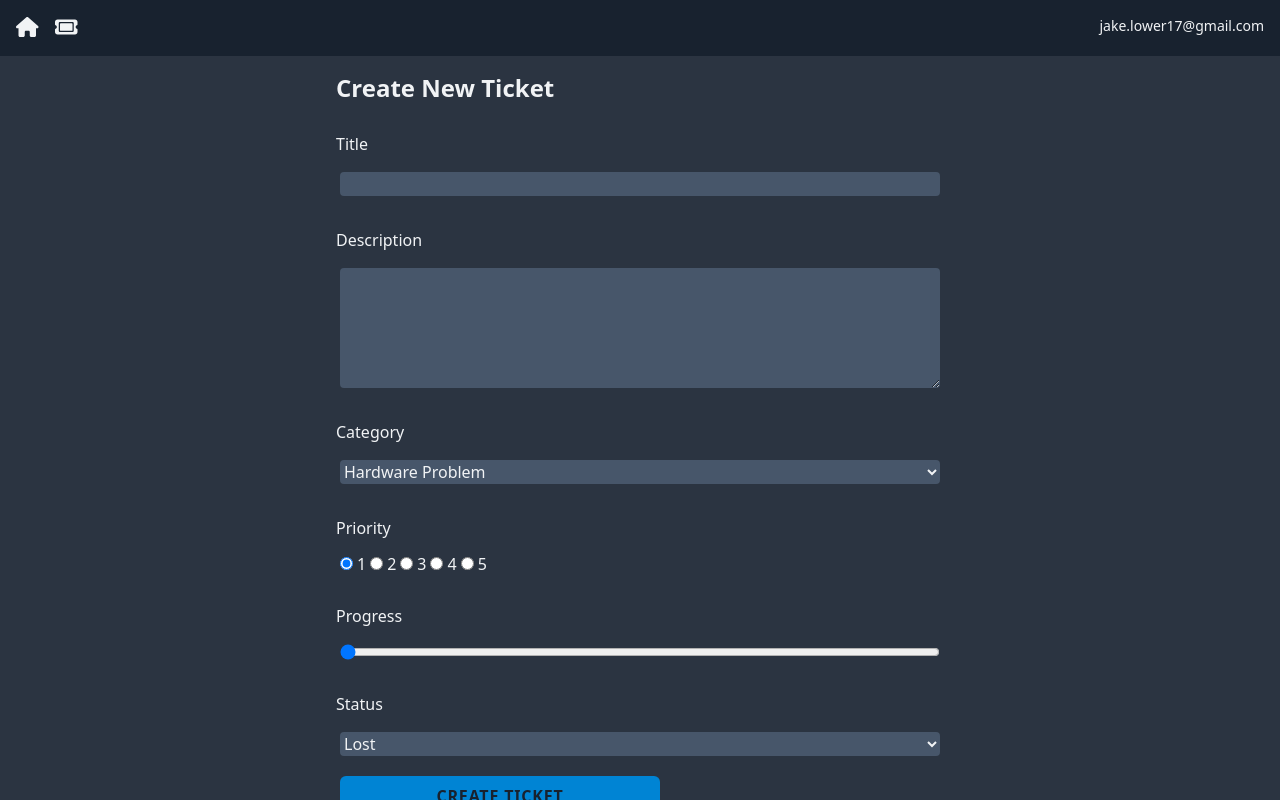
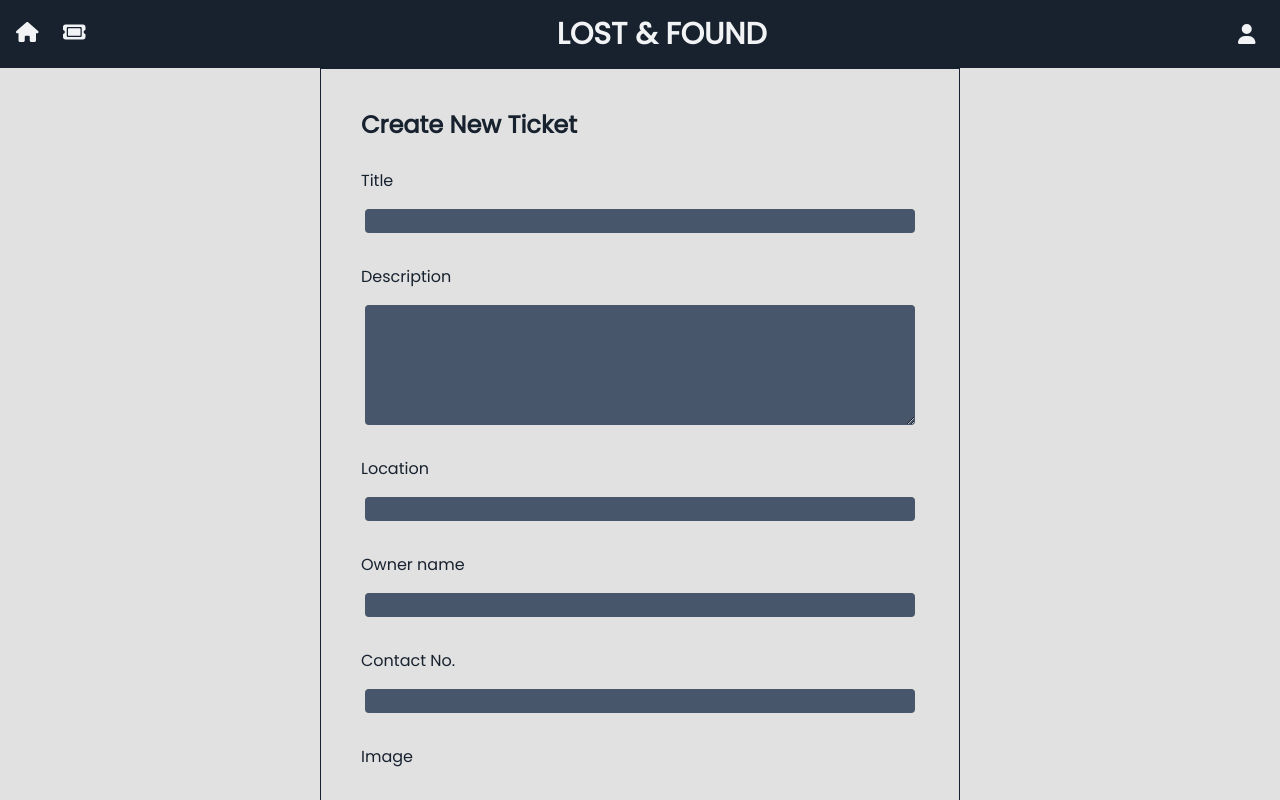
Before and after one commit to Akshat171/Lost-and-Found, a Next.js app: page /TicketPage/new in a window 1280 px wide. Built offline with nearby package versions, Linux system fonts and the light colour scheme.

Commit message:
adding options

```diff
--- a/app/(components)/DropZone.jsx
+++ b/app/(components)/DropZone.jsx
@@ -40,13 +40,15 @@ function DropZone({ className }) {
         {isDragActive ? (
           <p>Drop the files here</p>
         ) : (
-          <p>Drag & drop some files here or click to select files</p>
+          <p className="text-nav">
+            Drag & drop files here or click to select files
+          </p>
         )}
       </div>
       <h3 className="title text-lg font-semibold text-neutral-600 mt-10 border-b-2 pb-3">
         Accepted files
       </h3>
-      <ul className="mt-6 grid grid-cols-1 sm:grid-cols-2 md:grid-cols-3 lg:grid-cols-4 xl:grid-cols-6 gap-10">
+      <ul className="mt-6  grid grid-cols-1 sm:grid-cols-2 md:grid-cols-3 lg:grid-cols-4 xl:grid-cols-6 gap-10">
         {files.map((file) => (
           <li key={file.name} className="relative h-32 rounded-md shadow-lg">
             <Image
--- a/app/(components)/Nav.jsx
+++ b/app/(components)/Nav.jsx
@@ -1,11 +1,16 @@
-import { faHome, faTicket } from "@fortawesome/free-solid-svg-icons";
+import {
+  faHome,
+  faTicket,
+  faUser,
+  fawp,
+} from "@fortawesome/free-solid-svg-icons";
 import { FontAwesomeIcon } from "@fortawesome/react-fontawesome";
 import Link from "next/link";
 
 const Nav = () => {
   return (
     <nav className="flex justify-between bg-nav p-4">
-      <div className="flex items-center space-x-4">
+      <div className="flex items-center space-x-6">
         <Link href="/">
           <FontAwesomeIcon icon={faHome} className="icon" />
         </Link>
@@ -14,7 +19,10 @@ const Nav = () => {
         </Link>
       </div>
       <div>
-        <p className=" text-default-text">jake.lower17@gmail.com</p>
+        <h2 className="text-default-text ">LOST & FOUND</h2>
+      </div>
+      <div className="items-center mt-2 mr-2">
+        <FontAwesomeIcon icon={faUser} className="icon" />
       </div>
     </nav>
   );
--- a/app/(components)/TicketForm.jsx
+++ b/app/(components)/TicketForm.jsx
@@ -1,197 +1,7 @@
-// "use client";
-// import { useRouter } from "next/navigation";
-// import React, { useState } from "react";
-// import DropZone from "./DropZone";
-
-// const TicketForm = ({ ticket }) => {
-//   const EDITMODE = ticket._id === "new" ? false : true;
-//   const router = useRouter();
-
-//   const statingTicketData = {
-//     title: "",
-//     description: "",
-//     location: "",
-//     priority: 1,
-//     progress: "0",
-//     status: "Lost",
-//     category: "Hardware Problem",
-//   };
-
-//   if (EDITMODE) {
-//     statingTicketData["title"] = ticket.title;
-//     statingTicketData["description"] = ticket.description;
-//     statingTicketData["location"] = ticket.location;
-//     statingTicketData["priority"] = ticket.priority;
-//     statingTicketData["progress"] = ticket.progress;
-//     statingTicketData["status"] = ticket.status;
-//     statingTicketData["category"] = ticket.category;
-//   }
-
-//   const handleChange = (e) => {
-//     const value = e.target.value;
-//     const name = e.target.name;
-
-//     setFormData((preState) => ({
-//       ...preState,
-//       [name]: value,
-//     }));
-//   };
-
-//   const handleSubmit = async (e) => {
-//     e.preventDefault();
-//     if (EDITMODE) {
-//       const res = await fetch(`/api/Tickets/${ticket._id}`, {
-//         method: "PUT",
-//         body: JSON.stringify({ formData }),
-//         "content-type": "application/json",
-//       });
-//       if (!res.ok) {
-//         throw new Error("Failed to update the Ticket");
-//       }
-//     } else {
-//       const res = await fetch("/api/Tickets", {
-//         method: "POST",
-//         body: JSON.stringify({ formData }),
-//         "content-type": "application/json",
-//       });
-//       if (!res.ok) {
-//         throw new Error("Failed to create the Ticket");
-//       }
-//     }
-//     router.refresh();
-//     router.push("/");
-//   };
-
-//   const [formData, setFormData] = useState(statingTicketData);
-//   return (
-//     <div className="flex justify-center bg-page">
-//       <form
-//         className="flex flex-col gap-y-3 w-full md:w-1/2 "
-//         method="post"
-//         onSubmit={handleSubmit}
-//       >
-//         <h3>{EDITMODE ? "Update your Ticket" : "Create Your Ticket"}</h3>
-//         <label>Title</label>
-//         <input
-//           id="title"
-//           name="title"
-//           type="text"
-//           onChange={handleChange}
-//           required={true}
-//           value={formData.title}
-//         />
-//         <label>Description</label>
-//         <textarea
-//           id="description"
-//           name="description"
-//           type="text"
-//           onChange={handleChange}
-//           required={true}
-//           value={formData.description}
-//           rows={5}
-//         />
-//         <label>Location</label>
-//         <textarea
-//           id="location"
-//           name="location"
-//           type="text"
-//           onChange={handleChange}
-//           required={true}
-//           value={formData.location}
-//         />
-//         <label>Upload file</label>
-//         <DropZone className="p-16 mt-10 border border-neutral-200" />
-
-//         <label>Category</label>
-//         <select
-//           name="category"
-//           value={formData.category}
-//           onChange={handleChange}
-//         >
-//           <option value="Hardware">Hardware</option>
-//           <option value="Sport">Sport</option>
-//           <option value="Jewelry">Jewelry </option>
-//         </select>
-
-//         <label>Priority</label>
-//         <div>
-//           <input
-//             id="priority-1"
-//             name="priority"
-//             type="radio"
-//             onChange={handleChange}
-//             value={1}
-//             checked={formData.priority == 1}
-//           />
-//           <label>1</label>
-//           <input
-//             id="priority-2"
-//             name="priority"
-//             type="radio"
-//             onChange={handleChange}
-//             value={2}
-//             checked={formData.priority == 2}
-//           />
-//           <label>2</label>
-//           <input
-//             id="priority-3"
-//             name="priority"
-//             type="radio"
-//             onChange={handleChange}
-//             value={3}
-//             checked={formData.priority == 3}
-//           />
-//           <label>3</label>
-//           <input
-//             id="priority-4"
-//             name="priority"
-//             type="radio"
-//             onChange={handleChange}
-//             value={4}
-//             checked={formData.priority == 4}
-//           />
-//           <label>4</label>
-//           <input
-//             id="priority-5"
-//             name="priority"
-//             type="radio"
-//             onChange={handleChange}
-//             value={5}
-//             checked={formData.priority == 5}
-//           />
-//           <label>5</label>
-//         </div>
-//         <label>Progress</label>
-//         <input
-//           type="range"
-//           id="progress"
-//           name="progress"
-//           value={formData.progress}
-//           min="0"
-//           max="100"
-//           onChange={handleChange}
-//         />
-//         <label>Status</label>
-//         <select name="status" value={formData.status} onChange={handleChange}>
-//           <option value="lost">Lost</option>
-//           <option value="found">Found</option>
-//         </select>
-
-//         <input
-//           type="submit"
-//           className="btn"
-//           value={EDITMODE ? "Update Ticket" : "Create  Ticket"}
-//         />
-//       </form>
-//     </div>
-//   );
-// };
-
-// export default TicketForm;
-
 "use client";
 import { useRouter } from "next/navigation";
 import React, { useState } from "react";
+import DropZone from "./DropZone";
 
 const EditTicketForm = ({ ticket }) => {
   const EDITMODE = ticket._id === "new" ? false : true;
@@ -199,17 +9,21 @@ const EditTicketForm = ({ ticket }) => {
   const startingTicketData = {
     title: "",
     description: "",
+    location: "",
+    name: "",
+    contact: "",
     priority: 1,
-    progress: 0,
     status: "Lost",
-    category: "Hardware Problem",
+    category: "Gadget",
   };
 
   if (EDITMODE) {
     startingTicketData["title"] = ticket.title;
     startingTicketData["description"] = ticket.description;
+    startingTicketData["location"] = ticket.location;
+    startingTicketData["name"] = ticket.name;
+    startingTicketData["contact"] = ticket.contact;
     startingTicketData["priority"] = ticket.priority;
-    startingTicketData["progress"] = ticket.progress;
     startingTicketData["status"] = ticket.status;
     startingTicketData["category"] = ticket.category;
   }
@@ -256,22 +70,19 @@ const EditTicketForm = ({ ticket }) => {
     router.push("/");
   };
 
-  const categories = [
-    "Hardware Problem",
-    "Software Problem",
-    "Application Deveopment",
-    "Project",
-  ];
+  const categories = ["gadget", "jewellery", "sport", "stationary"];
 
   return (
     <div className=" flex justify-center">
       <form
         onSubmit={handleSubmit}
         method="post"
-        className="flex flex-col gap-3 w-1/2"
+        className="flex flex-col gap-3 w-full md:w-1/2  border border-nav p-10 rounded-none"
       >
-        <h3>{EDITMODE ? "Update Your Ticket" : "Create New Ticket"}</h3>
-        <label>Title</label>
+        <h3 className="text-nav">
+          {EDITMODE ? "Update Your Ticket" : "Create New Ticket"}
+        </h3>
+        <label className="text-nav">Title</label>
         <input
           id="title"
           name="title"
@@ -280,7 +91,7 @@ const EditTicketForm = ({ ticket }) => {
           required={true}
           value={formData.title}
         />
-        <label>Description</label>
+        <label className="text-nav">Description</label>
         <textarea
           id="description"
           name="description"
@@ -289,7 +100,38 @@ const EditTicketForm = ({ ticket }) => {
           value={formData.description}
           rows="5"
         />
-        <label>Category</label>
+        <label className="text-nav">Location</label>
+        <input
+          id="location"
+          name="location"
+          type="text"
+          onChange={handleChange}
+          required={true}
+          value={formData.location}
+        />
+        <label className="text-nav">Owner name</label>
+        <input
+          id="name"
+          name="name"
+          type="text"
+          onChange={handleChange}
+          required={true}
+          value={formData.name}
+        />
+        <label className="text-nav">Contact No.</label>
+        <input
+          id="contact"
+          name="contact"
+          type="number"
+          onChange={handleChange}
+          required={true}
+          value={formData.contact}
+        />
+
+        <label className="text-nav">Image</label>
+        <DropZone className=" p-10 mt-6 text-nav border border-neutral-400" />
+
+        <label className="text-nav">Category</label>
         <select
           name="category"
           value={formData.category}
@@ -302,72 +144,14 @@ const EditTicketForm = ({ ticket }) => {
           ))}
         </select>
 
-        <label>Priority</label>
-        <div>
-          <input
-            id="priority-1"
-            name="priority"
-            type="radio"
-            onChange={handleChange}
-            value={1}
-            checked={formData.priority == 1}
-          />
-          <label>1</label>
-          <input
-            id="priority-2"
-            name="priority"
-            type="radio"
-            onChange={handleChange}
-            value={2}
-            checked={formData.priority == 2}
-          />
-          <label>2</label>
-          <input
-            id="priority-3"
-            name="priority"
-            type="radio"
-            onChange={handleChange}
-            value={3}
-            checked={formData.priority == 3}
-          />
-          <label>3</label>
-          <input
-            id="priority-4"
-            name="priority"
-            type="radio"
-            onChange={handleChange}
-            value={4}
-            checked={formData.priority == 4}
-          />
-          <label>4</label>
-          <input
-            id="priority-5"
-            name="priority"
-            type="radio"
-            onChange={handleChange}
-            value={5}
-            checked={formData.priority == 5}
-          />
-          <label>5</label>
-        </div>
-        <label>Progress</label>
-        <input
-          type="range"
-          id="progress"
-          name="progress"
-          value={formData.progress}
-          min="0"
-          max="100"
-          onChange={handleChange}
-        />
-        <label>Status</label>
+        <label className="text-nav">Status</label>
         <select name="status" value={formData.status} onChange={handleChange}>
           <option value="lost">Lost</option>
           <option value="found">Found</option>
         </select>
         <input
           type="submit"
-          className="btn max-w-xs"
+          className="btn max-w-full"
           value={EDITMODE ? "Update Ticket" : "Create Ticket"}
         />
       </form>
--- a/app/(models)/Ticket.jsx
+++ b/app/(models)/Ticket.jsx
@@ -8,9 +8,10 @@ const ticketSchema = new Schema(
     title: String,
     description: String,
     location: String,
+    name: String,
+    contact: Number,
     category: String,
     priority: Number,
-    progress: Number,
     status: String,
     active: Boolean,
   },
--- a/app/layout.js
+++ b/app/layout.js
@@ -22,7 +22,7 @@ export default function RootLayout({ children }) {
   return (
     <html lang="en">
       <body className={`${poppins.variable} `}>
-        <div className="flex flex-col h-screen max-h-screen">
+        <div className="flex flex-col h-screen max-h-screen font-poppins">
           <Nav />
           <div className="flex-grow overflow-y-auto bg-page text-default-text">
             {" "}
--- a/app/page.jsx
+++ b/app/page.jsx
@@ -77,8 +77,8 @@ const Dashboard = async () => {
       <div>
         {tickets &&
           uniqueCategories?.map((uniqueCategory, categoryIndex) => (
-            <div key={categoryIndex} className="mb-4">
-              <h2>{uniqueCategory}</h2>
+            <div key={categoryIndex} className="mb-4 ">
+              <h2 className="text-nav">{uniqueCategory}</h2>
               <div className="lg:grid grid-cols-2 xl:grid-cols-4 ">
                 {tickets
                   .filter((ticket) => ticket.category === uniqueCategory)
--- a/tailwind.config.js
+++ b/tailwind.config.js
@@ -12,7 +12,7 @@ module.exports = {
     extend: {
       colors: {
         nav: "#18222f",
-        page: "#2b3441",
+        page: "#e1e1e1",
         card: "#47566a",
         "card-hover": "#4f5e74",
         "default-text": "#f1f3f5",
```
Also changed, not shown: app/(components)/TicketCard.jsx (+10 -5 lines), .eslintrc.json.
